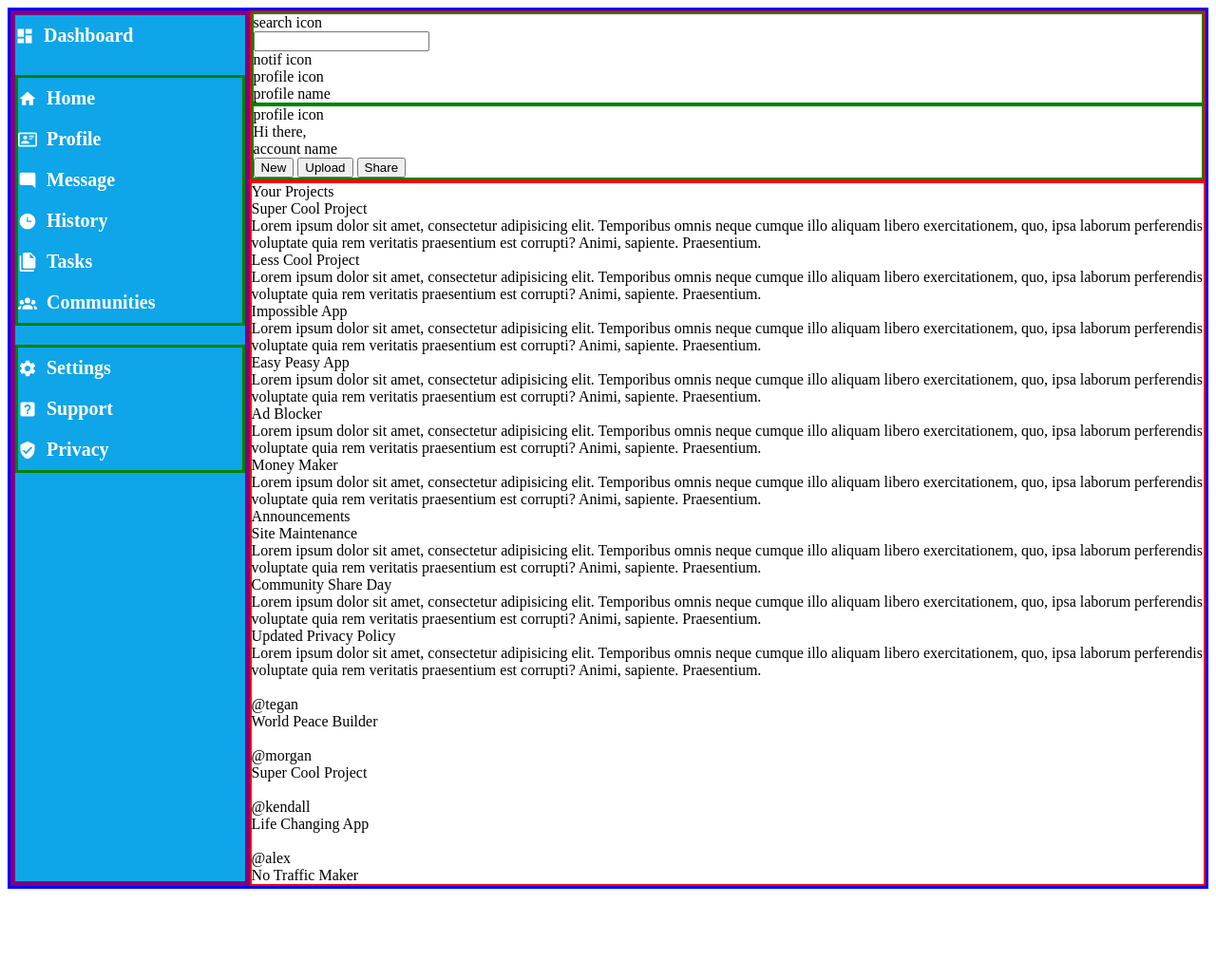
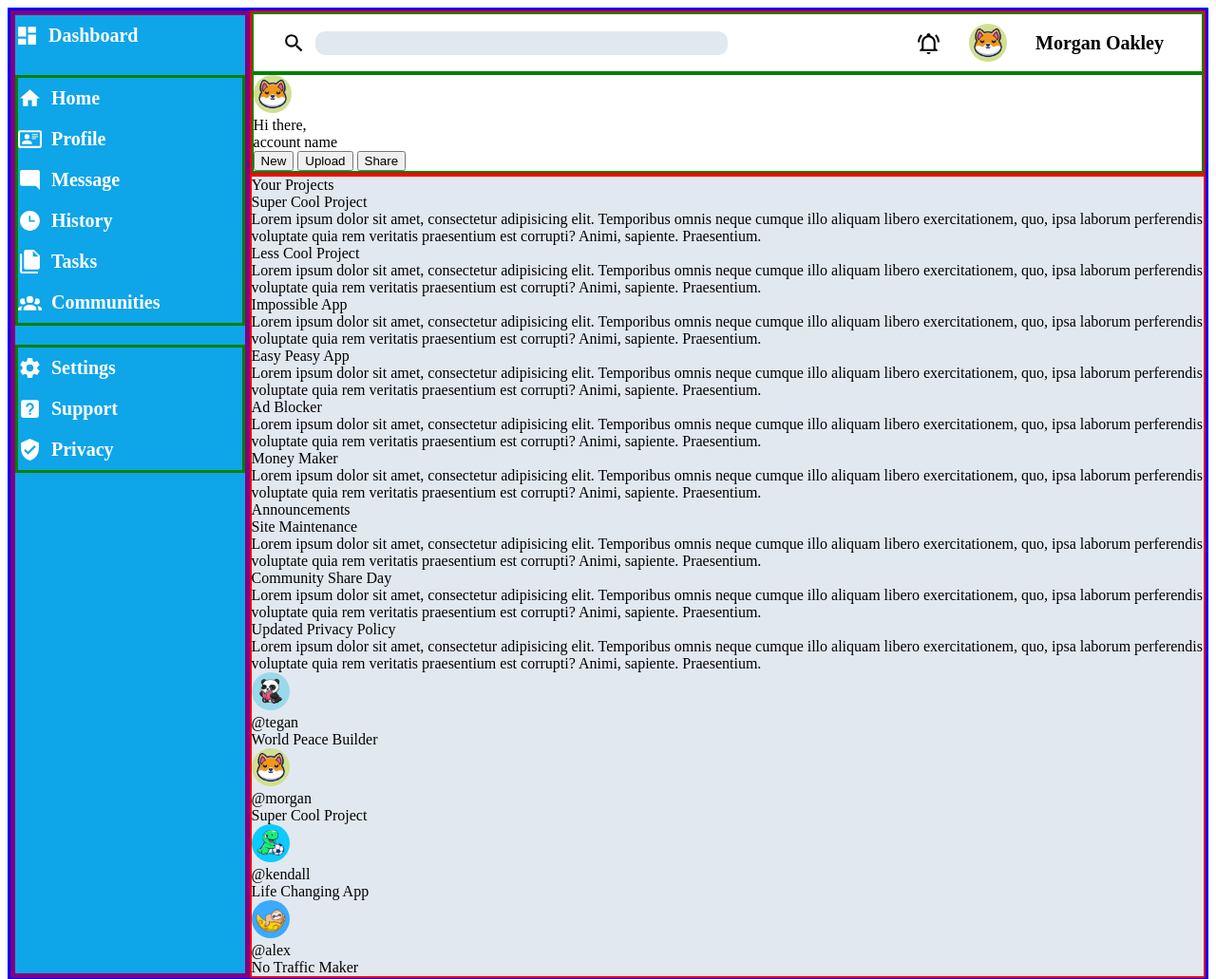
Before and after one commit to jerrybach98/Admin-Dashboard, a plain HTML site: page index.html in a window 1280 px wide. Shown: the top 1031 px of the page at 95% size. Before the commit the page ends 944 px from the top, so only its background shows below. Drawn offline with Linux system fonts and the light colour scheme.

Commit message:
Header formatting
Using grid and flexbox

```diff
--- a/index.html
+++ b/index.html
@@ -73,16 +73,20 @@
 
     <div class="header">
       <div class="header-first-row">
-        <div>search icon</div>
-        <label for="search"></label>
-        <input type="text" id="search" name="search">
-        <div>notif icon</div>
-        <div>profile icon</div>
-        <div>profile name</div>
+        <div class="search-container">
+          <img src="./images/search.svg" class="nav-icon" alt="Magnifying glass search icon">
+          <input type="text" id="search" name="search">
+        </div>
+
+        <div class="profile-container">
+          <img src="./images/notification.svg" class="nav-icon" alt="Notification bell icon">
+          <img src="./images/dog.jpg" class="profile-pic" alt="Cartoon dog">
+          <div>Morgan Oakley</div>
+        </div>
       </div>
 
       <div class="header-second-row">
-        <div>profile icon</div>
+        <img src="./images/dog.jpg" class="profile-pic" alt="Cartoon dog">
         <div>Hi there,</div>
         <div>account name</div>
         <button class="header-button">New</button>
@@ -139,19 +143,19 @@
       </div>
 
       <div class="div trending-container">
-        <img src="" alt="">
+        <img src="./images/panda.jpg" class="profile-pic" alt="Cartoon panda">
         <div class="trending-user">@tegan</div>
         <div class="trending-project">World Peace Builder</div>
 
-        <img src="" alt="">
+        <img src="./images/dog.jpg" class="profile-pic" alt="Cartoon dog">
         <div class="trending-user">@morgan</div>
         <div class="trending-project">Super Cool Project</div>
 
-        <img src="" alt="">
+        <img src="./images/dino.jpg" class="profile-pic" alt="Cartoon dinosaur">
         <div class="trending-user">@kendall</div>
         <div class="trending-project">Life Changing App</div>
 
-        <img src="" alt="">
+        <img src="./images/sloth.jpg" class="profile-pic" alt="Cartoon sloth">
         <div class="trending-user">@alex</div>
         <div class="trending-project">No Traffic Maker</div>
 
--- a/styles.css
+++ b/styles.css
@@ -1,5 +1,5 @@
 body {
-
+  font-family: ;
 }
 
 .layout {
@@ -9,9 +9,14 @@ body {
 }
 
 .nav-icon{
-  height: 20px;
-  width: 20px;
+  height: 25px;
+  width: 25px;
   fill: white;
+}
+
+img[src$=".jpg"] {
+  height: 40px;
+  border-radius: 50%;
 }
 
 .sidebar {
@@ -44,6 +49,40 @@ body {
 
 .header-first-row {
   border: 2px solid green;
+  display: grid;
+  grid-template-rows: 1fr;
+  grid-template-columns: 1fr 1fr;
+  align-items: center;
+  padding: 10px;
+}
+
+.search-container {
+  display: flex;
+  align-items: center;
+  margin-left: 20px;
+  gap: 10px;
+}
+
+#search {
+  width: 100%;
+  border-radius: 10px;
+  background-color: #e2e8f0;
+  border: 0px #e2e8f0 solid;
+  padding: 5px 5px 5px 10px;
+}
+
+.profile-container {
+  display: flex;
+  align-items: center;
+  justify-content: end;
+  gap: 30px;
+  margin-right: 30px;
+  font-weight: bold;
+  font-size: 20px;
+}
+
+.nav-icon {
+  grid-column: 3 / 4;
 }
 
 .header-second-row {
@@ -65,4 +104,5 @@ body {
 
 .main-content {
   border: 2px solid red;
+  background-color: #e2e8f0;
 }
```
Also changed, not shown: images/dino.jpg (added), images/dog.jpg (added), images/panda.jpg (added), images/shark.jpg (added), images/sloth.jpg (added).
